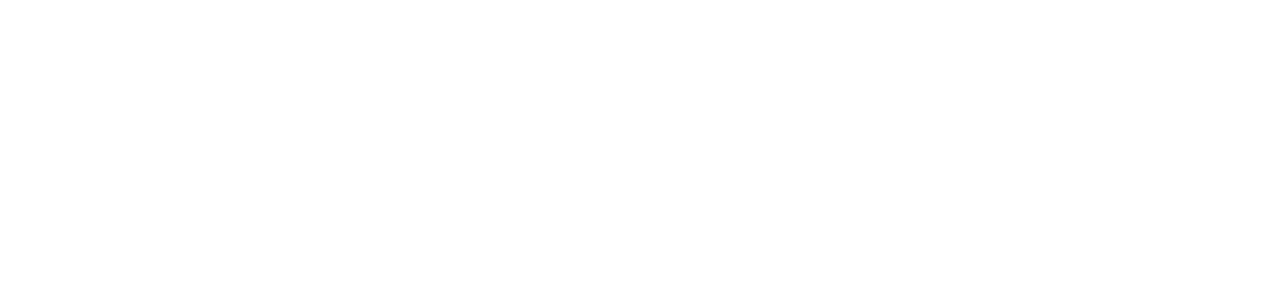
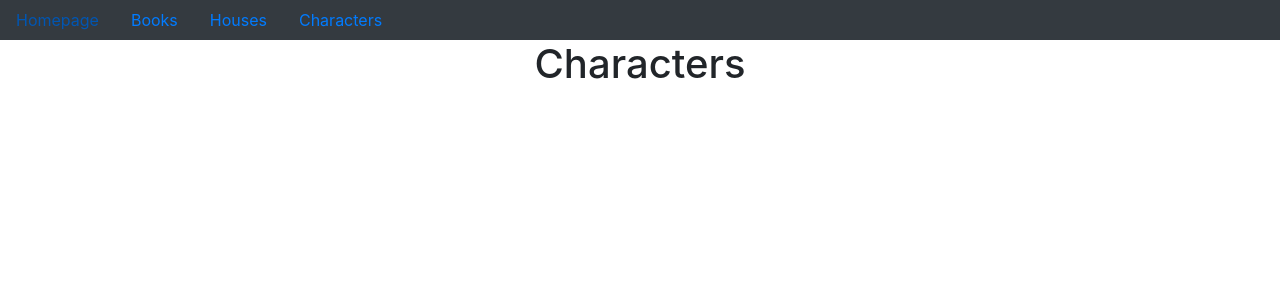
Before and after one commit to 9Bdog2/CapstoneProject, a React (Create React App) app in the folder ride-planner/: page /characters in a window 1280 px wide. Before the commit this address had no page. Shown: the top 300 px of the page. Built offline with nearby package versions, Linux system fonts and the light colour scheme.

Commit message:
Character page

```diff
--- a/ride-planner/src/App.tsx
+++ b/ride-planner/src/App.tsx
@@ -4,6 +4,7 @@
 import Books from "./components/Books";
 import Houses from "./components/Houses";
 import Video from "./components/Video";
+import Characters from "./components/Characters";
 import { BrowserRouter, Routes, Route } from "react-router-dom";
 
 function App() {
@@ -22,6 +23,7 @@
           />
           <Route path="/books" element={<Books />} />
           <Route path="/houses" element={<Houses />} />
+          <Route path="/characters" element={<Characters />} />
         </Routes>
       </div>
     </BrowserRouter>
--- /dev/null
+++ b/ride-planner/src/components/Characters.tsx
@@ -0,0 +1,12 @@
+import Home from "./Home";
+
+const Characters = () => {
+  return (
+    <div>
+      <Home />
+      <h1>Characters</h1>
+    </div>
+  );
+};
+
+export default Characters;
```
